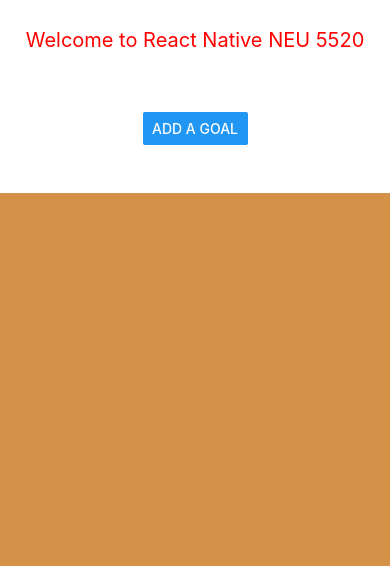
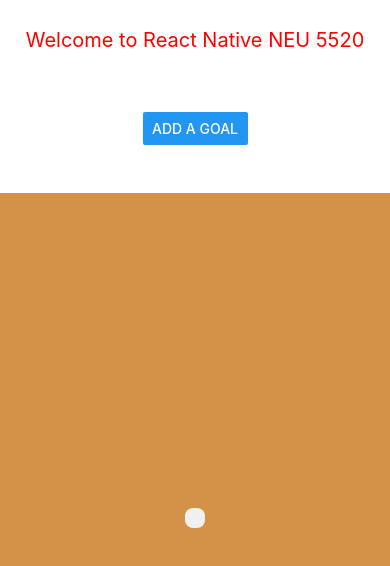
Before and after one commit to realericwang/CS5520, a React Native app: screen / in a window 390 px wide. Shown: the top 566 px of the page. Built offline with nearby package versions, Linux system fonts and the light colour scheme.

Commit message:
Wrap the <Text> in a <View> and apply the borderRadius and background color on the View.

```diff
--- a/App.js
+++ b/App.js
@@ -30,7 +30,9 @@ export default function App() {
         </View>
       </View>
       <View style={styles.bottomView}>
-        <Text style={styles.receivedDataText}>{receivedData}</Text>
+        <View style={styles.receivedDataContainer}>
+          <Text style={styles.receivedDataText}>{receivedData}</Text>
+        </View>
       </View>
       <Input
         autoFocus={true}
@@ -69,6 +71,11 @@ const styles = StyleSheet.create({
     width: "30%",
     marginVertical: 20,
   },
+  receivedDataContainer: {
+    backgroundColor: "#f0f0f0", // Light gray background
+    padding: 10, // Add padding
+    borderRadius: 8, // Add border radius
+  },
   receivedDataText: {
     fontSize: 18,
     textAlign: "center",
```
